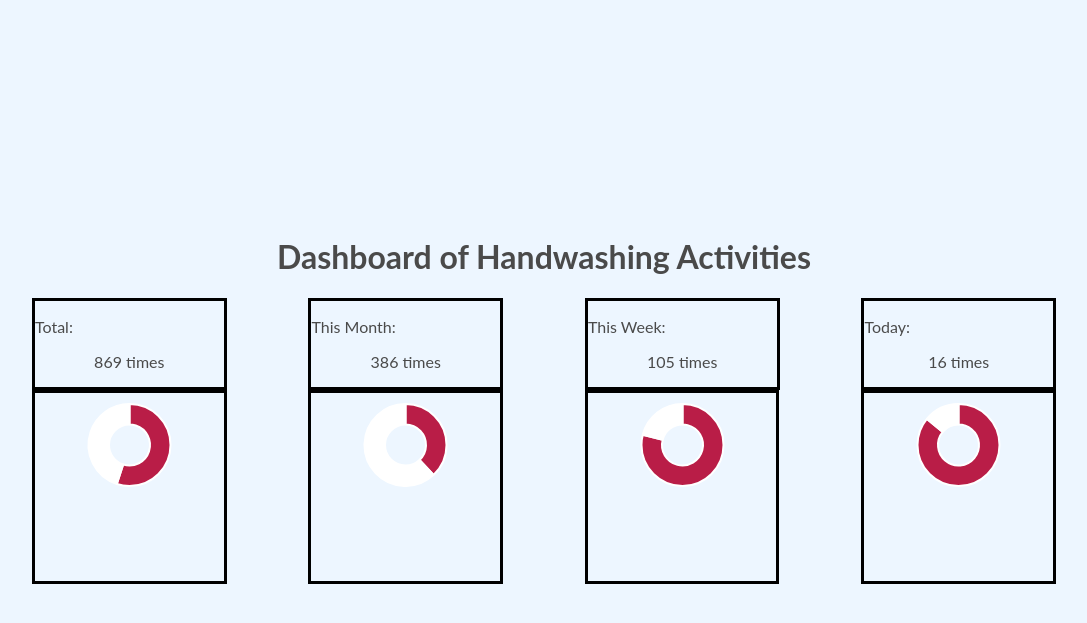
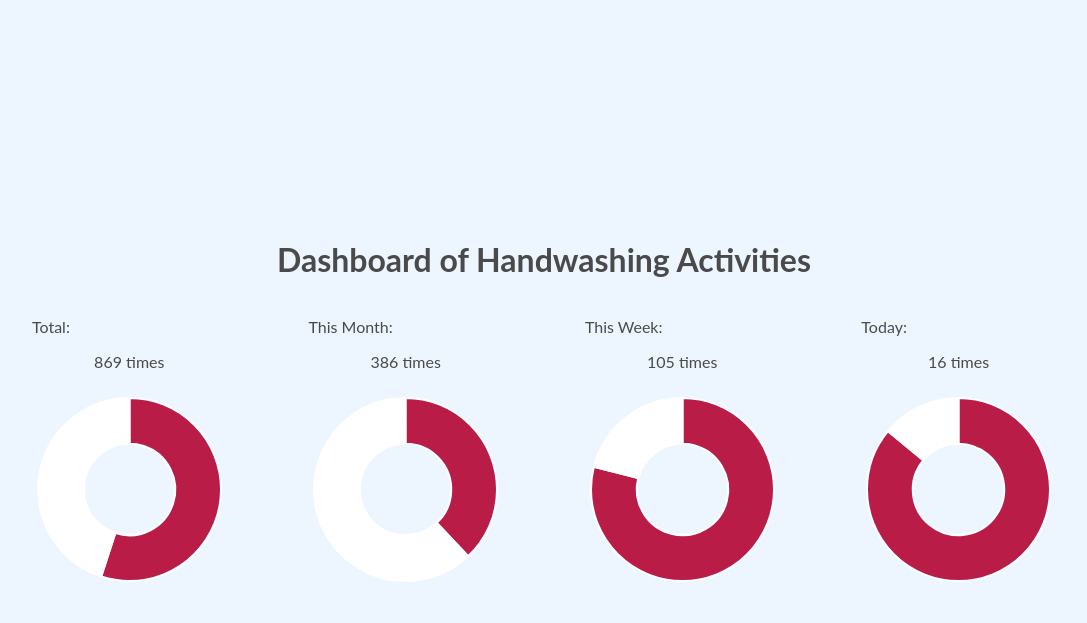
Before and after one commit to junjie-chan/Handwashing-Monitor-Dashboard, a CodeIgniter 4 app: the page made by app/Views/dashboard.php in a window 1280 px wide. Shown: the top 623 px of the page, without its empty margins (96-1183 px from the left). Run offline with PHP 8.4 and a stand-in for CodeIgniter, Linux system fonts and the light colour scheme; the template is opened without the code that fills it, so the values that code supplies are empty; some libraries are stand-ins or nearby versions.

Commit message:
LAZYCC-65 Bug Fixing: the donut charts don't fully fit in the div container as expected.

```diff
--- a/app/Views/dashboard.php
+++ b/app/Views/dashboard.php
@@ -6,7 +6,7 @@
     <meta name="viewport" content="width=device-width, initial-scale=1.0">
     <title>Performance Summary</title>
     <link rel="stylesheet" type="text/css" href="<?= base_url('css/common.css') ?>">
-    <link rel="stylesheet" type="text/css" href="<?= base_url('css/dashboard.css') ?>">
+    <link rel="stylesheet" type="text/css" href="<?= base_url('css/dashboard .css') ?>">
 </head>
 
 <body>
@@ -57,9 +57,12 @@
         var label_style = window.getComputedStyle(label_element);
         var label_width = label_style.getPropertyValue("width");
         var donut_containers = document.querySelectorAll('.donut_container');
+        var canvas = document.querySelectorAll('.donut_container canvas');
         for (var i = 0; i < donut_containers.length; i++) {
             donut_containers[i].style.width = label_width;
             donut_containers[i].style.height = label_width;
+            canvas[i].style.height = label_width;
+            canvas[i].style.width = label_width;
         }
     </script>
 
--- a/public/css/dashboard.css
+++ b/public/css/dashboard .css
@@ -10,7 +10,7 @@
 #labels_container div {
     width: 19%;
     margin-right: 8%;
-    border: 3px solid black;
+    /* border: 3px solid black; */
     /* padding: 1%; */
 }
 #labels_container div:last-of-type {
@@ -26,10 +26,10 @@
     display: flex;
 }
 #donuts_container div {
-    width: 19%;
+    /* width: 19%; */
     z-index: 1;
     margin-right: 8%;
-    border: 3px solid black;
+    /* border: 3px solid black; */
 }
 #donuts_container div:last-of-type {
     margin-right: 0;
```
